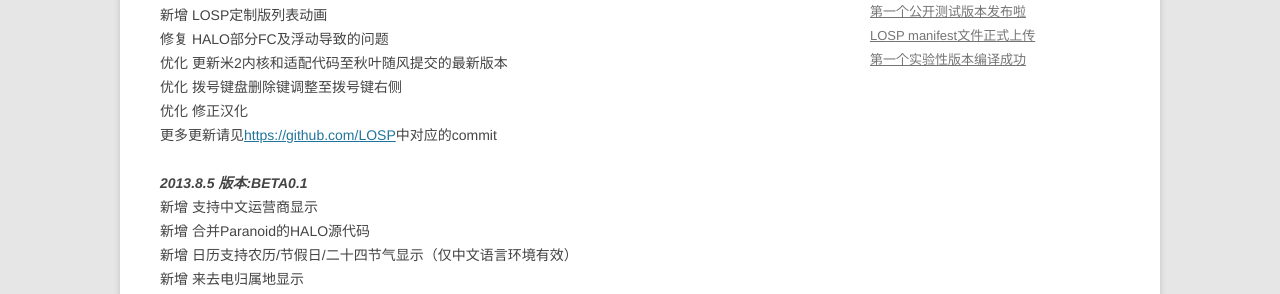
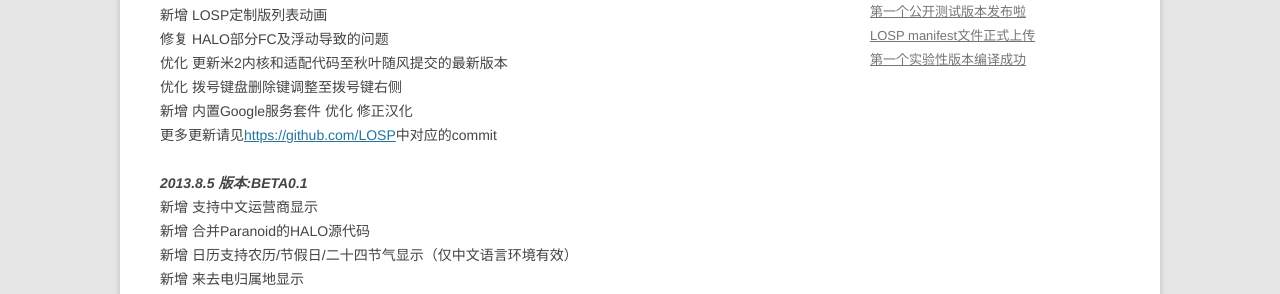
Before and after one commit to LOSP/LOSP.github.io, a Jekyll site: the page built from history/index.md, in a window 1280 px wide. Shown: the part 550-844 px from the top of the page. Built offline with Jekyll 4.4.1, drawn with Linux system fonts in a browser that asks for light colours; Markdown is read by kramdown in place of the engine named in the settings; comment, search, counter and statistics services are not loaded.

Commit message:
lost something

```diff
--- a/history/index.md
+++ b/history/index.md
@@ -15,6 +15,7 @@
 修复 HALO部分FC及浮动导致的问题
 优化 更新米2内核和适配代码至秋叶随风提交的最新版本
 优化 拨号键盘删除键调整至拨号键右侧
+新增 内置Google服务套件
 优化 修正汉化
 更多更新请见<https://github.com/LOSP>中对应的commit
 
```
